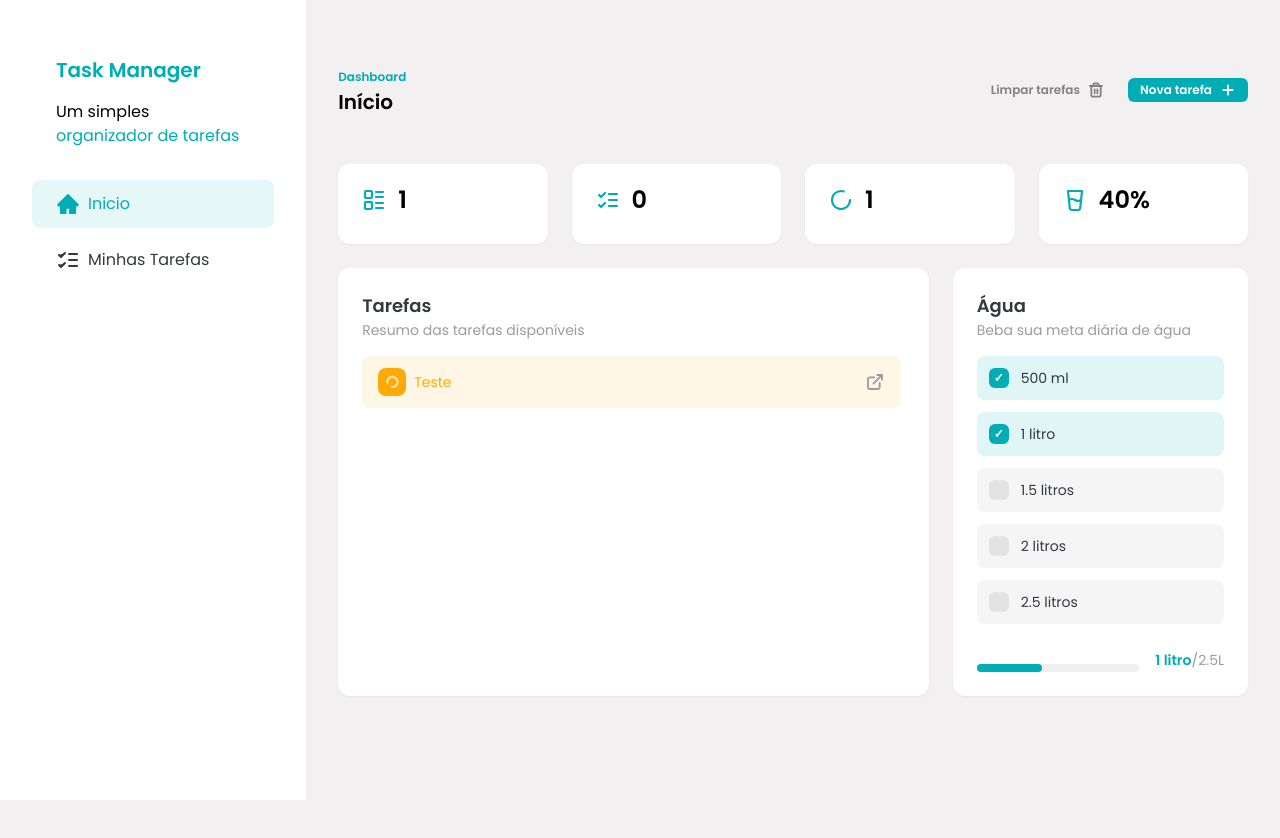
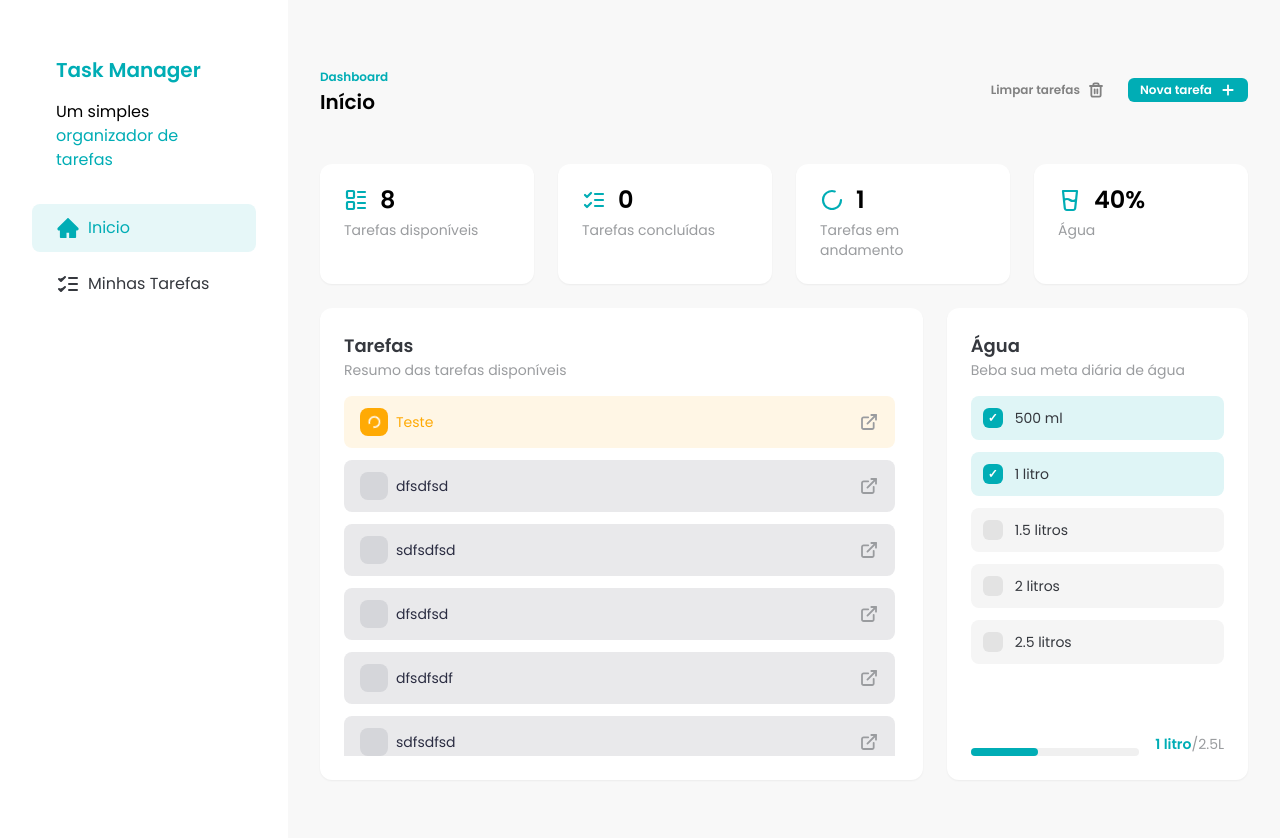
Before and after one commit to DouglasRamosP/task-manager, a React (Vite) app: page / in a window 1280 px wide. Shown: the top 838 px of the page. Before the commit the page ends 800 px from the top, so only its background shows below. Built offline with nearby package versions, Linux system fonts and the light colour scheme; data requests are answered from the project's data file.

Commit message:
feat(config): add environment files and update home dashboard logic

```diff
--- a/db.json
+++ b/db.json
@@ -6,6 +6,55 @@
       "time": "morning",
       "description": "teste",
       "status": "in_progress"
+    },
+    {
+      "id": "c1aa31d2-bd36-4d54-a41d-31de480fc710",
+      "title": "dfsdfsd",
+      "time": "morning",
+      "description": "sdfsdfsd",
+      "status": "not_started"
+    },
+    {
+      "id": "3e49330f-41ae-4ef4-8bb6-0447edd12339",
+      "title": "sdfsdfsd",
+      "time": "afternoon",
+      "description": "sdfsdfsdf",
+      "status": "not_started"
+    },
+    {
+      "id": "c346f9b3-806d-4e4a-9a02-a49be7c6c309",
+      "title": "dfsdfsd",
+      "time": "morning",
+      "description": "dsfsdfsdf",
+      "status": "not_started"
+    },
+    {
+      "id": "14222206-96f9-435d-85e9-ab04d272cf7e",
+      "title": "dfsdfsdf",
+      "time": "evening",
+      "description": "dsfsdfsdf",
+      "status": "not_started"
+    },
+    {
+      "id": "a128841b-1c7c-4bab-bab7-4cfa3d41233f",
+      "title": "sdfsdfsd",
+      "time": "evening",
+      "description": "sdfsfsd",
+      "status": "not_started"
+    },
+    {
+      "id": "1e9617a6-640a-4134-b136-1440b3e38017",
+      "title": "dsfsdfsd",
+      "time": "afternoon",
+      "description": "dsfsdfsdf",
+      "status": "not_started"
+    },
+    {
+      "id": "1c3a7013-fce5-4bc2-9b52-61d6de4db78e",
+      "title": "dfsdfsd",
+      "time": "morning",
+      "description": "dsfsdfsdf",
+      "status": "not_started"
     }
   ]
 }
--- a/src/pages/Home.jsx
+++ b/src/pages/Home.jsx
@@ -195,11 +195,14 @@ const HomePage = () => {
   )
 
   return (
-    <div className="flex min-h-screen">
+    <div className="flex min-h-screen bg-brand-background">
       <Toaster />
-      <Sidebar />
 
-      <main className="w-full space-y-6 px-8 py-16">
+      <div className="w-72 shrink-0">
+        <Sidebar />
+      </div>
+
+      <main className="flex-1 space-y-6 px-8 py-16">
         <Header
           subtitle="Dashboard"
           title="Início"
@@ -225,25 +228,25 @@ const HomePage = () => {
               <Dashboard
                 icon={<TaskIcon />}
                 mainText={String(taskStats.total)}
-                secundaryText="Tarefas disponíveis"
+                secondaryText="Tarefas disponíveis"
               />
 
               <Dashboard
                 icon={<TaskCheckIcon />}
                 mainText={String(taskStats.completed)}
-                secundaryText="Tarefas concluídas"
+                secondaryText="Tarefas concluídas"
               />
 
               <Dashboard
                 icon={<LoaderIcon />}
                 mainText={String(taskStats.inProgress)}
-                secundaryText="Tarefas em andamento"
+                secondaryText="Tarefas em andamento"
               />
 
               <Dashboard
                 icon={<WaterIcon />}
                 mainText={`${waterPercentage}%`}
-                secundaryText="Água"
+                secondaryText="Água"
               />
             </div>
 
```
Also changed, not shown: 2 other files (tests, documents, lock files or other folders).
